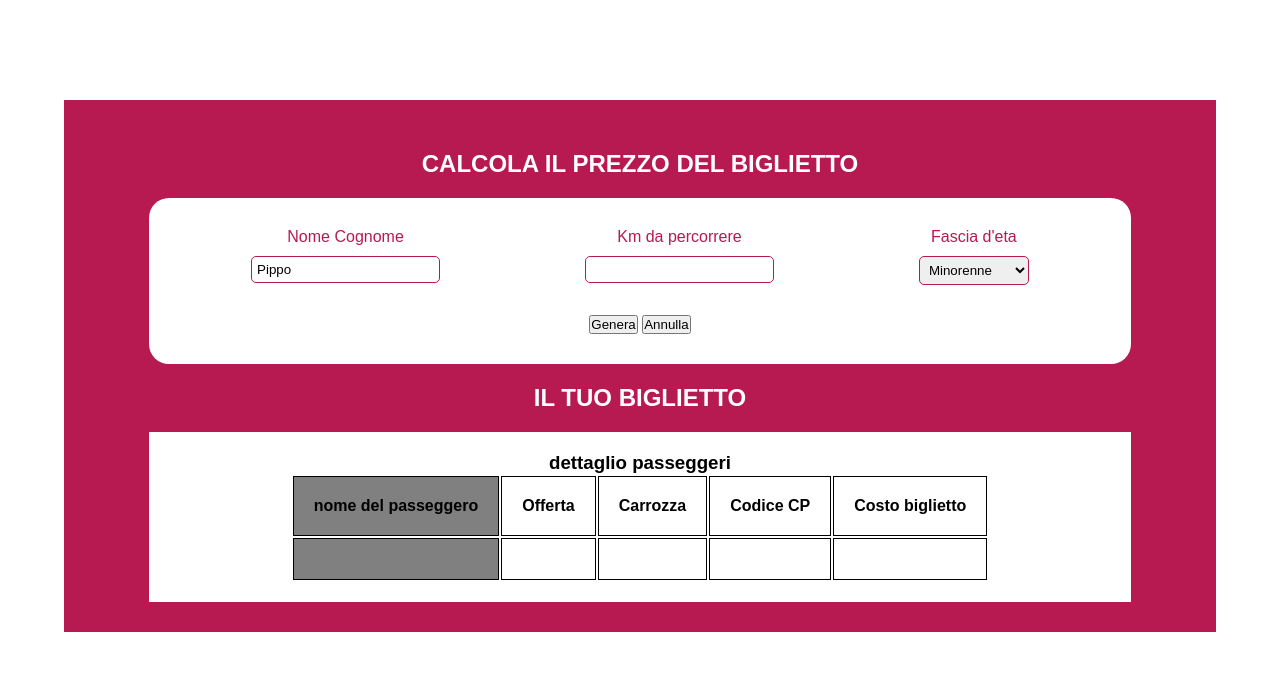
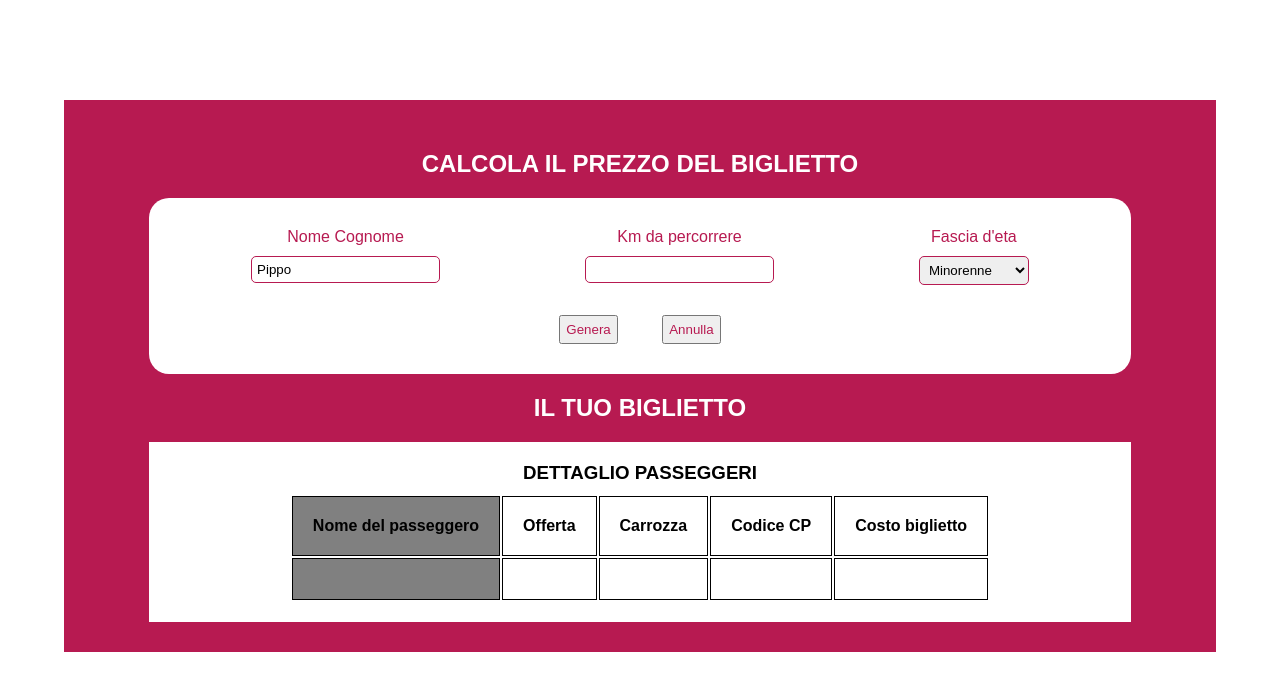
Before and after one commit to Marcotexcode/js-biglietto-treno-form, a plain HTML site: page index.html in a window 1280 px wide. Drawn offline with Linux system fonts and the light colour scheme.

Commit message:
ad: style

```diff
--- a/css/syle.css
+++ b/css/syle.css
@@ -58,14 +58,13 @@ h2 {
     border: 1px solid #b71a51;
 }
 
+.button button {
+    padding: 5px;
+    margin: 0px 20px;
+    color: #b71a51;
+}
 
 
-
-
-
-.button {
-    display: block;
-}
 
 
 
@@ -78,6 +77,10 @@ h2 {
     width: 90%;
 }
 
+.dati-biglietto h3 {
+    text-transform: uppercase;
+    margin-bottom: 10px;
+}
 
 .dati-biglietto table  {
     margin: 0 auto;
@@ -95,6 +98,7 @@ h2 {
 
 
 
+
 /* annulla biglietto */
 .hidden {
     display: none;
--- a/index.html
+++ b/index.html
@@ -60,10 +60,11 @@
 
 
                 <div class="dati-biglietto">
-                    <h3>dettaglio passeggeri</h3>
+
                     <table>
+                        <h3>dettaglio passeggeri</h3>
                         <tr>
-                            <th>nome del passeggero</th>
+                            <th>Nome del passeggero</th>
                             <th>Offerta</th>
                             <th>Carrozza</th>
                             <th>Codice CP</th>
```
